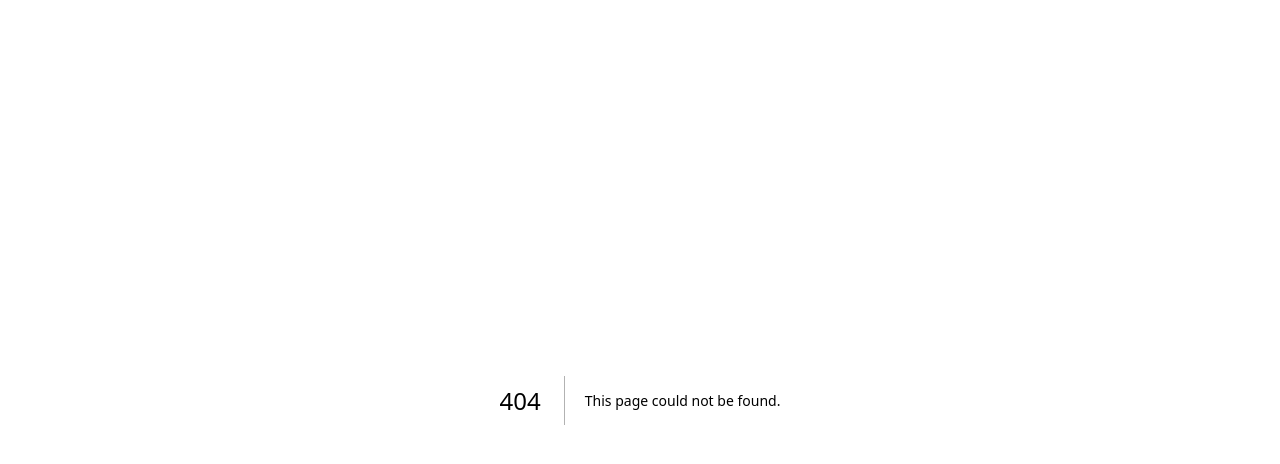
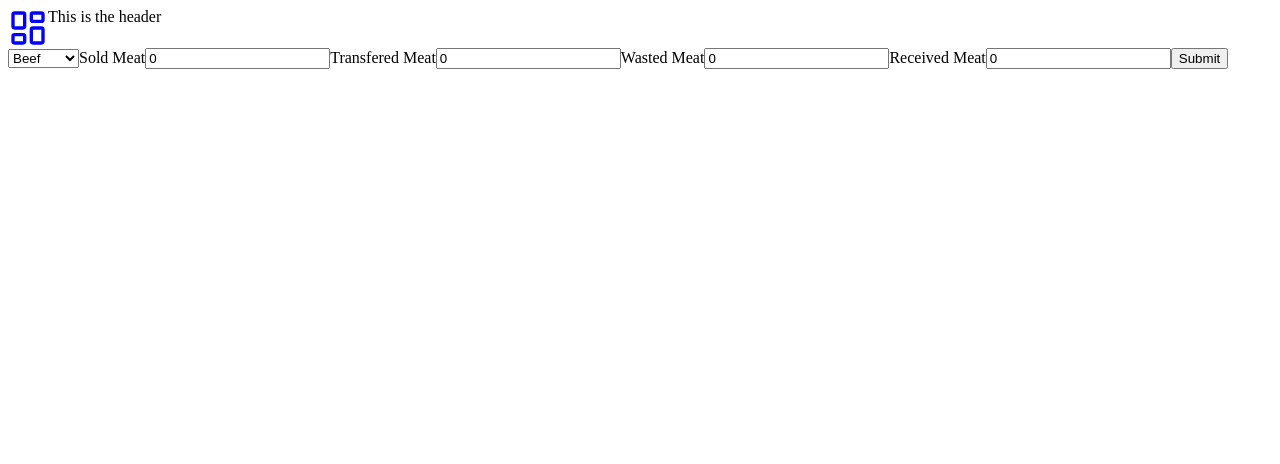
Before and after one commit to Aaronica123/butchery_management_system, a Next.js app in the folder frontend/frontend/: page /pages/forms/stock in a window 1280 px wide. Before the commit this address had no page. Shown: the top 464 px of the page. Built offline with nearby package versions, Linux system fonts and the light colour scheme; no server answers.

Commit message:
created submit stock form frontend

```diff
--- /dev/null
+++ b/frontend/frontend/app/pages/forms/stock/page.tsx
@@ -0,0 +1,61 @@
+"use client";
+import { useState } from "react"
+import { final_ax } from "@/components/axios";
+export default function Stock_form(){
+    const [form,setform]=useState({wasted:0,received:0,sold:0,transfered:0})
+    const[meat,setmeat]=useState({meat:""})
+    const change=(e:React.ChangeEvent<HTMLInputElement>)=>{
+        const{name,value}=e.target;
+        setform((data)=>({
+            ...data,
+            [name]:value
+        }))
+    }
+    const meat_change=(e)=>{
+        const{name,value}=e.target;
+        setmeat((data)=>({
+            ...data,
+            [name]:value
+        }))
+    }
+    const submit=async()=>{
+        console.log(form)
+        const data=await final_ax.post("/main-branch/create",{
+            transfered:Number(form.transfered),
+            received:Number(form.received),
+            sold:Number(form.sold),
+            wasted:Number(form.wasted),
+            meat:meat.meat
+        })
+        if(data.status==200||data.status==201){
+            alert("Created stock successfully")
+            return;
+        }
+        else{
+            throw new Error(data.data);
+        }
+    }
+return(
+
+<>
+<form>
+<select name="meat" onChange={meat_change}>
+    <option value={"beef"}>Beef</option>
+    <option value={"chicken"}>Chicken</option>
+    <option value={"pork"}>Pork</option>
+    <option value={"goat"}>Goat</option>
+</select>
+
+<label>Sold Meat</label>
+<input name="sold" value={form.sold} placeholder="Enter value" type="number" onChange={change}></input>
+
+<label>Transfered Meat</label>
+<input name="transfered" onChange={change} value={form.transfered} placeholder="Enter value" type="number"></input>
+<label>Wasted Meat</label>
+<input name="wasted" onChange={change} value={form.wasted} placeholder="Enter value" type="number"></input>
+<label>Received Meat</label>
+<input name="received" onChange={change} value={form.received} placeholder="Enter value" type="number"></input>
+<button onClick={submit} type="button">Submit</button>
+</form>
+</>)
+}
```
